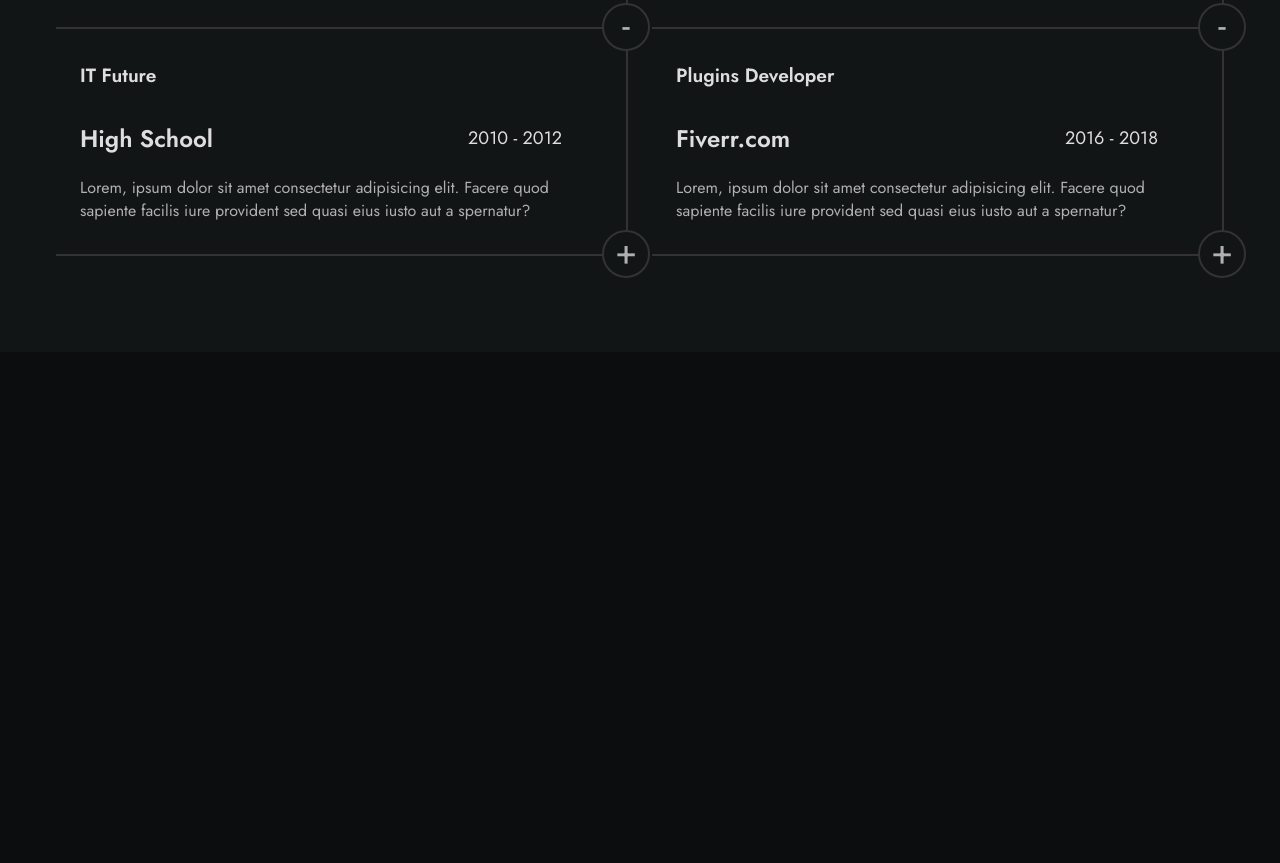
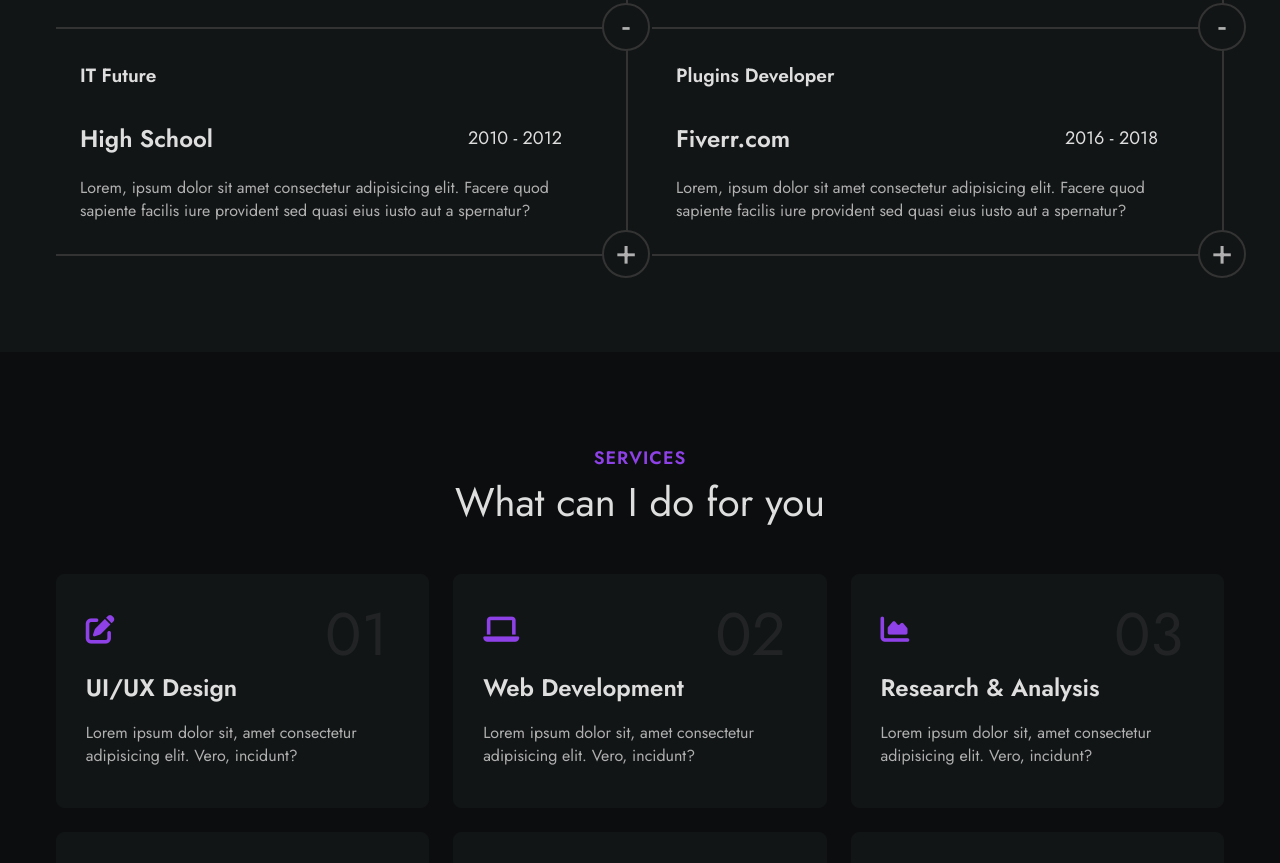
Before and after one commit to enoch-amart/enoch-amart, a plain HTML site: page index.html in a window 1280 px wide. Shown: the part 1937-2800 px from the top of the page. Before the commit the page ends 2289 px from the top, so only its background shows below. Drawn offline with Linux system fonts and the light colour scheme.

Commit message:
building the services component

```diff
--- a/assets/css/styles.css
+++ b/assets/css/styles.css
@@ -129,6 +129,7 @@ img {
   width: 100%;
   background-color: var(--body-color);
   box-shadow: 0 3px 9px hsla(0, 0, 0, 0.05);
+  z-index: 100;
 }
 
 .nav,
@@ -457,9 +458,43 @@ img {
   margin-block: 1.25rem 2rem;
 }
 /*=============== SERVICES ===============*/
+.services__container {
+  grid-template-columns: repeat(3, 1fr);
+}
+
+.services__item {
+  background-color: var(--container-color);
+  border: 1px solid var(--container-color);
+  padding: 2.5rem 1.8rem;
+  position: relative;
+  border-radius: 0.5rem;
+  transition: all 0.5s ease;
+}
 
 /* Services hover */
+.services__item:hover {
+  background-color: var(--body-color);
+  border-color: var(--border-color);
+}
 
+.services__icon {
+  color: var(--first-color);
+  font-size: 1.8rem;
+}
+
+.services__title {
+  font-size: var(--h3-font-size);
+  margin-block: 1.5rem 1rem;
+}
+
+.services__no {
+  position: absolute;
+  right: 2.5rem;
+  top: 1rem;
+  color: var(--title-color);
+  font-size: 3.75rem;
+  opacity: 0.07;
+}
 /*=============== SKILLS ===============*/
 
 /*=============== PORTFOLIO ===============*/
--- a/index.html
+++ b/index.html
@@ -287,7 +287,80 @@
       </section>
 
       <!--==================== SERVICES ====================-->
-      <section class="services" id="services"></section>
+      <section class="services section" id="services">
+        <h2 class="section__title title-center" data-title="Services">
+          What can I do for you
+        </h2>
+
+        <div class="services__container container grid">
+          <div class="services__item">
+            <i class="fa-solid fa-pen-to-square services__icon"></i>
+
+            <h3 class="services__title">UI/UX Design</h3>
+            <p class="services__description">
+              Lorem ipsum dolor sit, amet consectetur adipisicing elit. Vero,
+              incidunt?
+            </p>
+
+            <span class="services__no">01</span>
+          </div>
+          <div class="services__item">
+            <i class="fa-solid fa-laptop services__icon"></i>
+
+            <h3 class="services__title">Web Development</h3>
+            <p class="services__description">
+              Lorem ipsum dolor sit, amet consectetur adipisicing elit. Vero,
+              incidunt?
+            </p>
+
+            <span class="services__no">02</span>
+          </div>
+          <div class="services__item">
+            <i class="fa-solid fa-chart-area services__icon"></i>
+
+            <h3 class="services__title">Research & Analysis</h3>
+            <p class="services__description">
+              Lorem ipsum dolor sit, amet consectetur adipisicing elit. Vero,
+              incidunt?
+            </p>
+
+            <span class="services__no">03</span>
+          </div>
+          <div class="services__item">
+            <i class="fa-solid fa-pen-to-square services__icon"></i>
+
+            <h3 class="services__title">UI/UX Design</h3>
+            <p class="services__description">
+              Lorem ipsum dolor sit, amet consectetur adipisicing elit. Vero,
+              incidunt?
+            </p>
+
+            <span class="services__no">04</span>
+          </div>
+          <div class="services__item">
+            <i class="fa-solid fa-laptop services__icon"></i>
+
+            <h3 class="services__title">Web Development</h3>
+            <p class="services__description">
+              Lorem ipsum dolor sit, amet consectetur adipisicing elit. Vero,
+              incidunt?
+            </p>
+
+            <span class="services__no">05</span>
+          </div>
+          <div class="services__item">
+            <i class="fa-solid fa-chart-area services__icon"></i>
+
+            <h3 class="services__title">Research & Analysis</h3>
+            <p class="services__description">
+              Lorem ipsum dolor sit, amet consectetur adipisicing elit. Vero,
+              incidunt?
+            </p>
+
+            <span class="services__no">06</span>
+          </div>
+        </div>
+      </section>
 
       <!--==================== SKILLS ====================-->
       <section class="skills"></section>
```
Also changed, not shown: components/services.html (added, +74 -0 lines).
